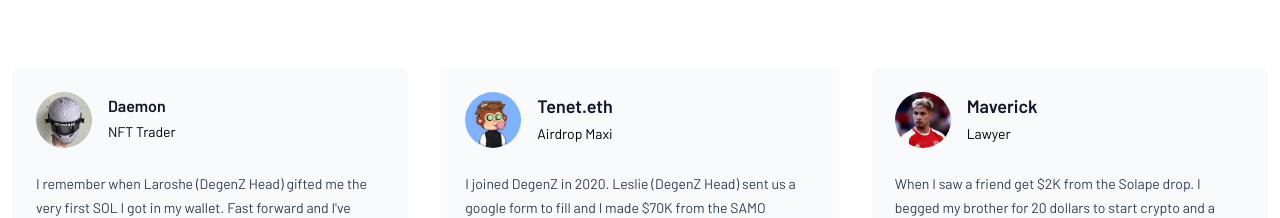
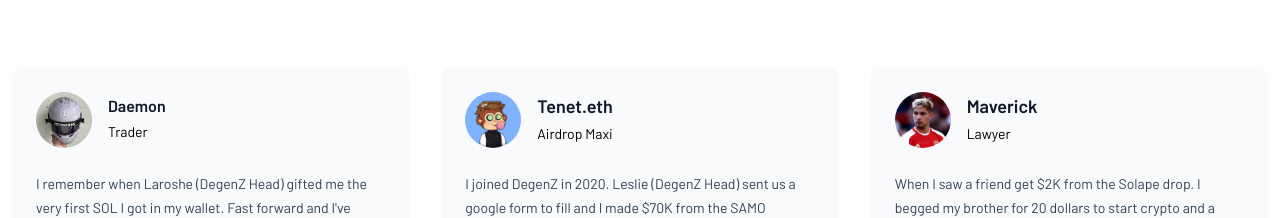
Before and after one commit to Atenbot/DegenZ, a React (Vite) app: page / in a window 1280 px wide. Shown: the part 1020-1238 px from the top of the page. Built offline with nearby package versions, Linux system fonts and the light colour scheme; a web font is replaced by a local one.

Commit message:
details fix

```diff
--- a/src/Testimonials.jsx
+++ b/src/Testimonials.jsx
@@ -7,7 +7,7 @@ const data = [
   {
     image: "profile\\daemon.jpg",
     name: "Daemon",
-    description: "NFT Trader",
+    description: "Trader",
     text: "I remember when Laroshe (DegenZ Head) gifted me the very first SOL I got in my wallet. Fast forward and I've made a 100x of it in DegenZ.",
   },
   {
@@ -55,13 +55,13 @@ const data = [
   {
     image: "profile\\montycakes.jpg",
     name: "Montycakes",
-    description: "NFTs Trader",
+    description: "NFT Trader",
     text: "I got three hyped project Whitelists here. Minted Crypto Coral Tribe and sold for 4.5 SOL. I used the liquidity to mint The Orcs (4.5 SOL) and Okay Bears and sold for 58 SOL. A member on here convinced me not to sell for 6 sol.",
   },
   {
     image: "profile\\panda.jpg",
     name: "Panda_nft",
-    description: "NFTs Trader",
+    description: "NFT Trader",
     text: "Minted Okay Bears and sold for 140 SOL. I'm not diamond holding 10K dollars lol.",
   },
   {
@@ -187,7 +187,7 @@ const data = [
   {
     image: "profile\\nchedo.jpg",
     name: "Nchedo",
-    description: "Airdro Maxi",
+    description: "Airdrop Maxi",
     text: "Bought my apartment and car with my money from crypto.I don't know where I would be without DegenZ. Probably working some shitty 9-5 lmao.",
   },
   {
```
